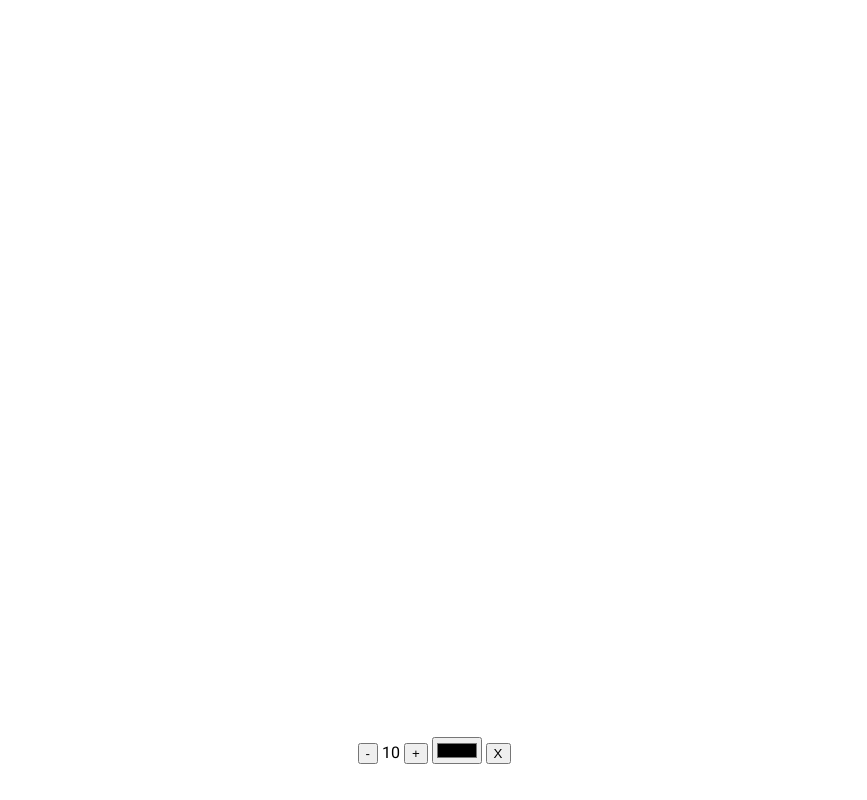
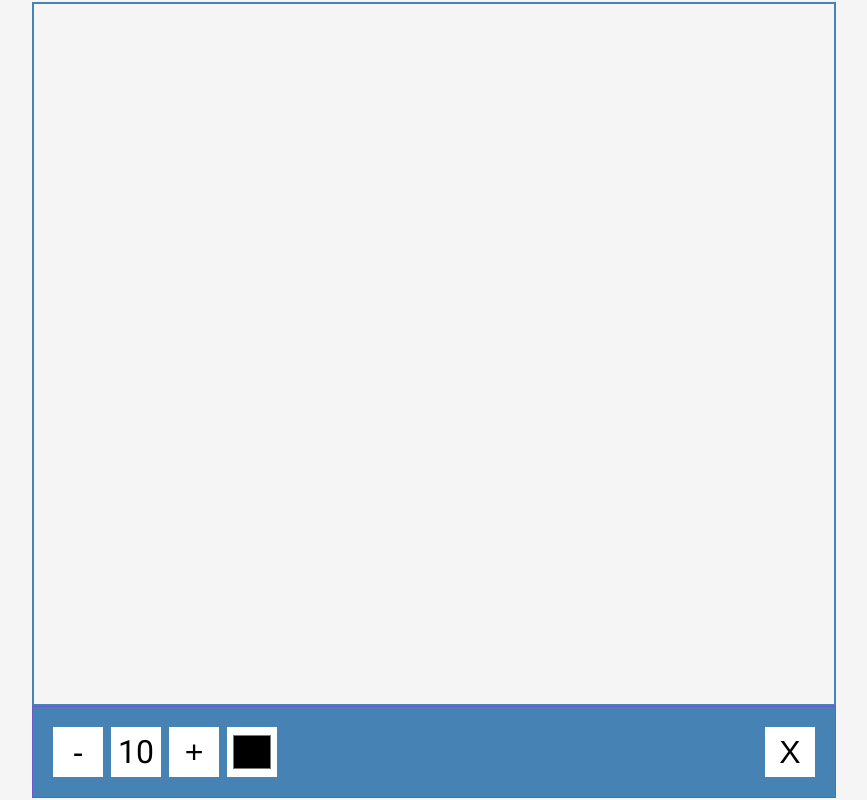
Before and after one commit to Solid2105/drawing_app, a plain HTML site: page index.html in a window 1280 px wide. Shown: the whole page, without its empty margins (206-1073 px from the left). Drawn offline with Linux system fonts and the light colour scheme.

Commit message:
Added style for the drawing app

```diff
--- a/style.css
+++ b/style.css
@@ -5,12 +5,42 @@
 }
 
 body {
+    background-color: #f5f5f5;
     font-family: "Roboto", sans-serif;
     display: flex;
     flex-direction: column;
     align-items: center;
     justify-content: center;
     height: 100vh;
-    overflow: hidden;
     margin: 0;
 }
+
+canvas {
+    border: 2px solid steelblue;
+}
+
+.toolbox {
+    background-color: steelblue;
+    border: 1px solid slateblue;
+    display: flex;
+    width: 804px;
+    padding: 1rem;
+}
+
+.toolbox>* {
+    background-color: #fff;
+    border: none;
+    display: inline-flex;
+    align-items: center;
+    justify-content: center;
+    font-size: 2rem;
+    height: 50px;
+    width: 50px;
+    margin: 0.25rem;
+    padding: 0.25rem;
+    cursor: pointer;
+}
+
+.toolbox>*:last-child {
+    margin-left: auto;
+}
```
